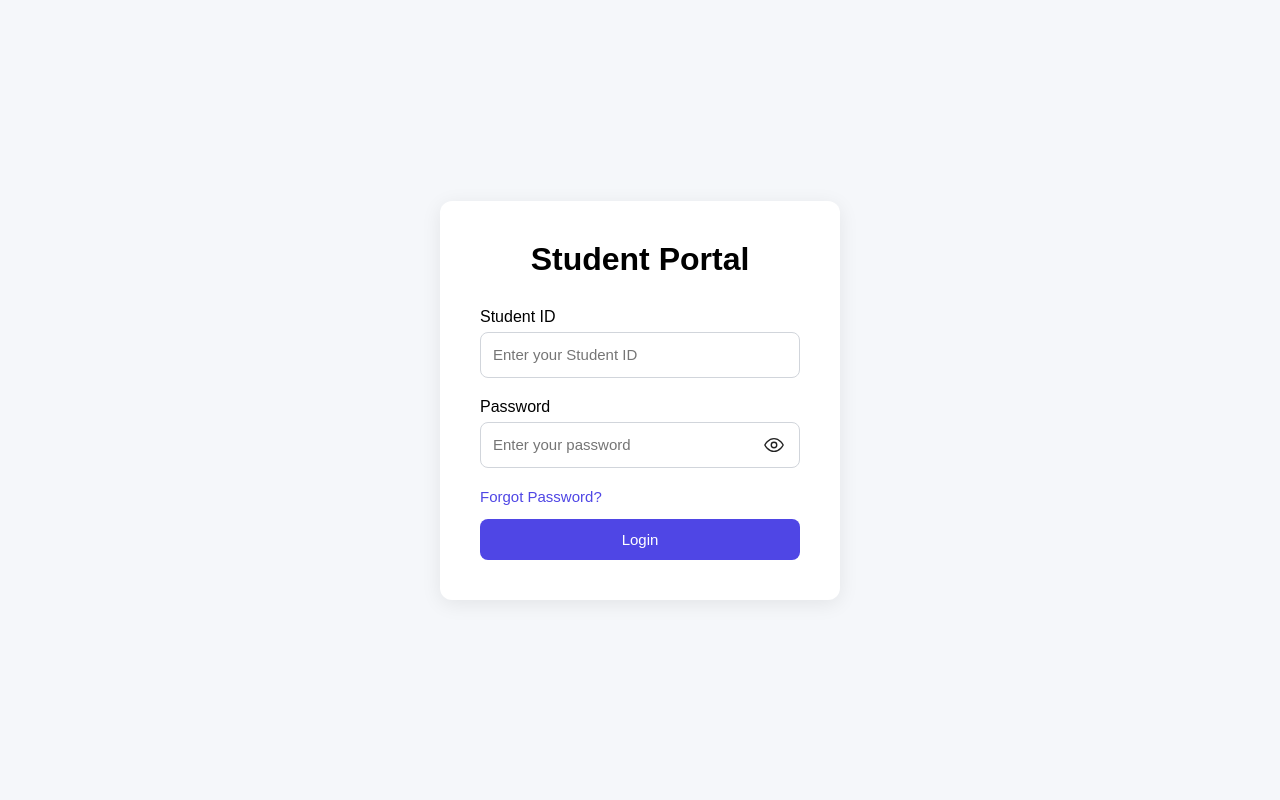
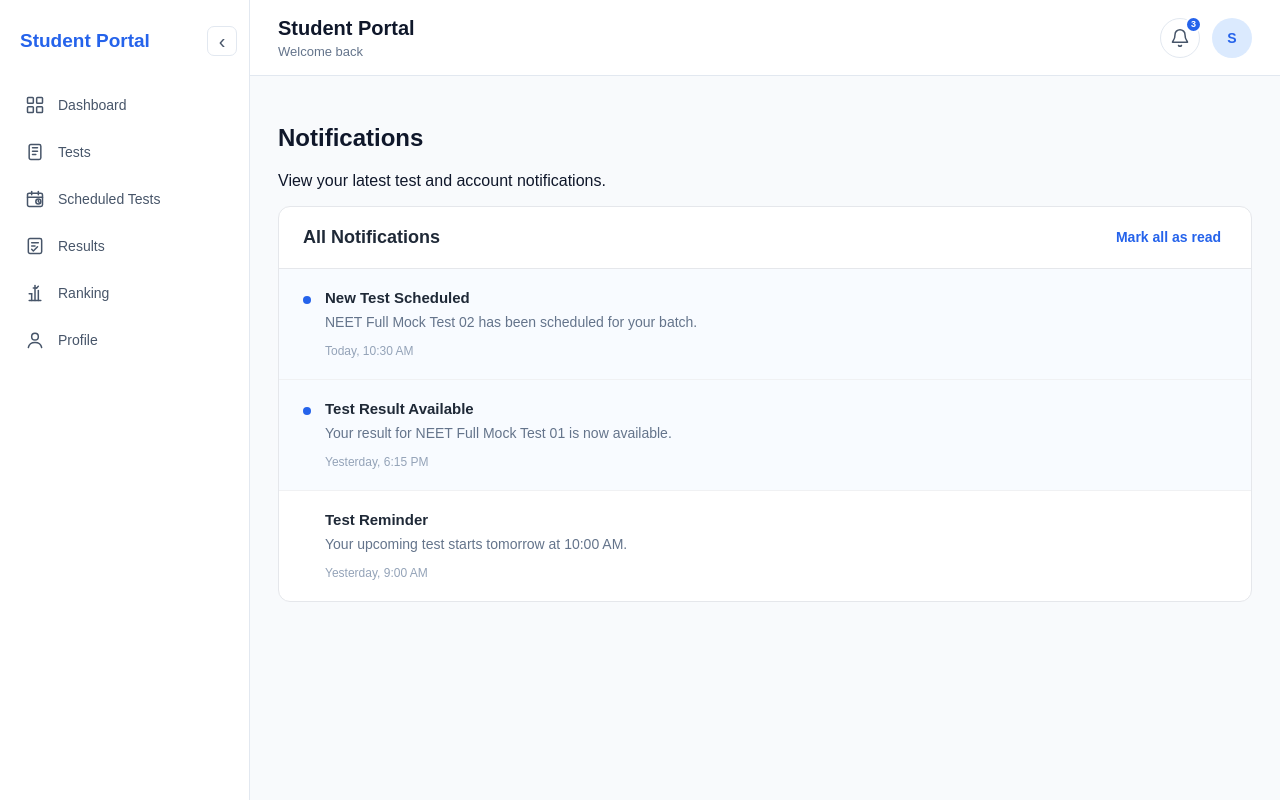
Before and after one commit to Subodhhh/Student-Portal, a React (Vite) app in the folder frontend/: page /Student-Portal/notifications in a window 1280 px wide. Before the commit this address led to /Student-Portal/login. Built offline with nearby package versions, Linux system fonts and the light colour scheme.

Commit message:
feat: add student notifications page

```diff
--- /dev/null
+++ b/frontend/src/pages/student/NotificationsPage.tsx
@@ -0,0 +1,73 @@
+import PageHeader from "../../components/PageHeader";
+import "../../styles/notifications.css";
+
+type Notification = {
+  id: number;
+  title: string;
+  message: string;
+  time: string;
+  unread: boolean;
+};
+
+const notifications: Notification[] = [
+  {
+    id: 1,
+    title: "New Test Scheduled",
+    message: "NEET Full Mock Test 02 has been scheduled for your batch.",
+    time: "Today, 10:30 AM",
+    unread: true,
+  },
+  {
+    id: 2,
+    title: "Test Result Available",
+    message: "Your result for NEET Full Mock Test 01 is now available.",
+    time: "Yesterday, 6:15 PM",
+    unread: true,
+  },
+  {
+    id: 3,
+    title: "Test Reminder",
+    message: "Your upcoming test starts tomorrow at 10:00 AM.",
+    time: "Yesterday, 9:00 AM",
+    unread: false,
+  },
+];
+
+function NotificationsPage() {
+  return (
+    <div className="notifications-page">
+      <PageHeader
+        title="Notifications"
+        description="View your latest test and account notifications."
+      />
+
+      <section className="notifications-card">
+        <div className="notifications-header">
+          <h2>All Notifications</h2>
+          <button type="button">Mark all as read</button>
+        </div>
+
+        <div className="notifications-list">
+          {notifications.map((notification) => (
+            <article
+              key={notification.id}
+              className={`notification-item ${
+                notification.unread ? "unread" : ""
+              }`}
+            >
+              <div className="notification-dot" />
+
+              <div className="notification-content">
+                <h3>{notification.title}</h3>
+                <p>{notification.message}</p>
+                <span>{notification.time}</span>
+              </div>
+            </article>
+          ))}
+        </div>
+      </section>
+    </div>
+  );
+}
+
+export default NotificationsPage;
--- a/frontend/src/routes/AppRoutes.tsx
+++ b/frontend/src/routes/AppRoutes.tsx
@@ -13,7 +13,7 @@ import TestDetailsPage from "../pages/student/TestDetailsPage";
 import TestAttemptPage from "../pages/student/TestAttemptPage";
 import ResultsPage from "../pages/student/ResultsPage";
 import RankingPage from "../pages/student/RankingPage";
-// import NotificationsPage from "../pages/student/NotificationsPage";
+import NotificationsPage from "../pages/student/NotificationsPage";
 import ProfilePage from "../pages/student/ProfilePage";
 import PerformancePage from "../pages/student/PerformancePage";
 
@@ -31,7 +31,7 @@ function AppRoutes() {
           <Route path="/tests/:testId" element={<TestDetailsPage />} />
           <Route path="/results" element={<ResultsPage />} />
           <Route path="/ranking" element={<RankingPage />} />
-          {/* <Route path="/notifications" element={<NotificationsPage />} /> */}
+          <Route path="/notifications" element={<NotificationsPage />} />
           <Route path="/profile" element={<ProfilePage />} />
           <Route
             path="/tests/:testId/performance"
--- /dev/null
+++ b/frontend/src/styles/notifications.css
@@ -0,0 +1,101 @@
+.notifications-page {
+  width: 100%;
+}
+
+.notifications-card {
+  background: #ffffff;
+  border: 1px solid #e5e7eb;
+  border-radius: 12px;
+  overflow: hidden;
+}
+
+.notifications-header {
+  display: flex;
+  align-items: center;
+  justify-content: space-between;
+  gap: 16px;
+  padding: 20px 24px;
+  border-bottom: 1px solid #e5e7eb;
+}
+
+.notifications-header h2 {
+  margin: 0;
+  font-size: 18px;
+  color: #1f2937;
+}
+
+.notifications-header button {
+  border: none;
+  background: transparent;
+  color: #2563eb;
+  font-size: 14px;
+  font-weight: 600;
+  cursor: pointer;
+}
+
+.notifications-list {
+  display: flex;
+  flex-direction: column;
+}
+
+.notification-item {
+  display: flex;
+  gap: 14px;
+  padding: 20px 24px;
+  border-bottom: 1px solid #f0f1f3;
+}
+
+.notification-item:last-child {
+  border-bottom: none;
+}
+
+.notification-item.unread {
+  background: #f8fbff;
+}
+
+.notification-dot {
+  width: 8px;
+  height: 8px;
+  margin-top: 7px;
+  border-radius: 50%;
+  background: transparent;
+  flex-shrink: 0;
+}
+
+.notification-item.unread .notification-dot {
+  background: #2563eb;
+}
+
+.notification-content {
+  flex: 1;
+}
+
+.notification-content h3 {
+  margin: 0 0 6px;
+  font-size: 15px;
+  color: #1f2937;
+}
+
+.notification-content p {
+  margin: 0 0 8px;
+  color: #64748b;
+  font-size: 14px;
+  line-height: 1.5;
+}
+
+.notification-content span {
+  color: #94a3b8;
+  font-size: 12px;
+}
+
+@media (max-width: 640px) {
+  .notifications-header,
+  .notification-item {
+    padding: 16px;
+  }
+
+  .notifications-header {
+    align-items: flex-start;
+    flex-direction: column;
+  }
+}
```
